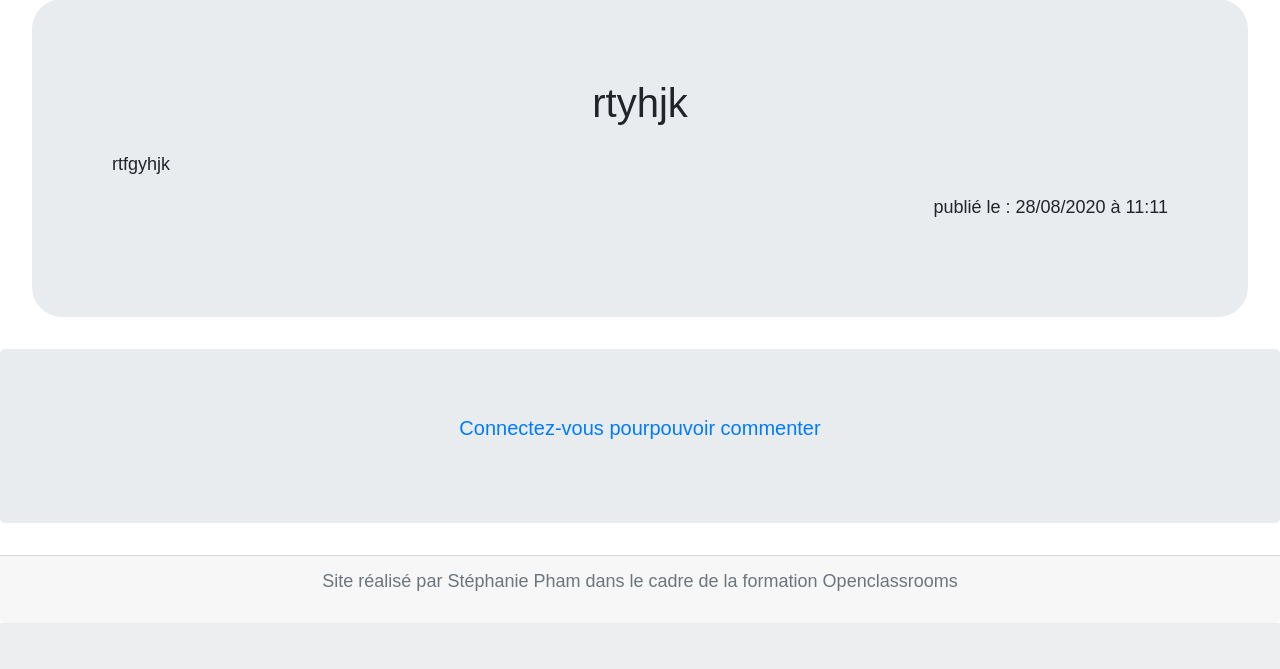
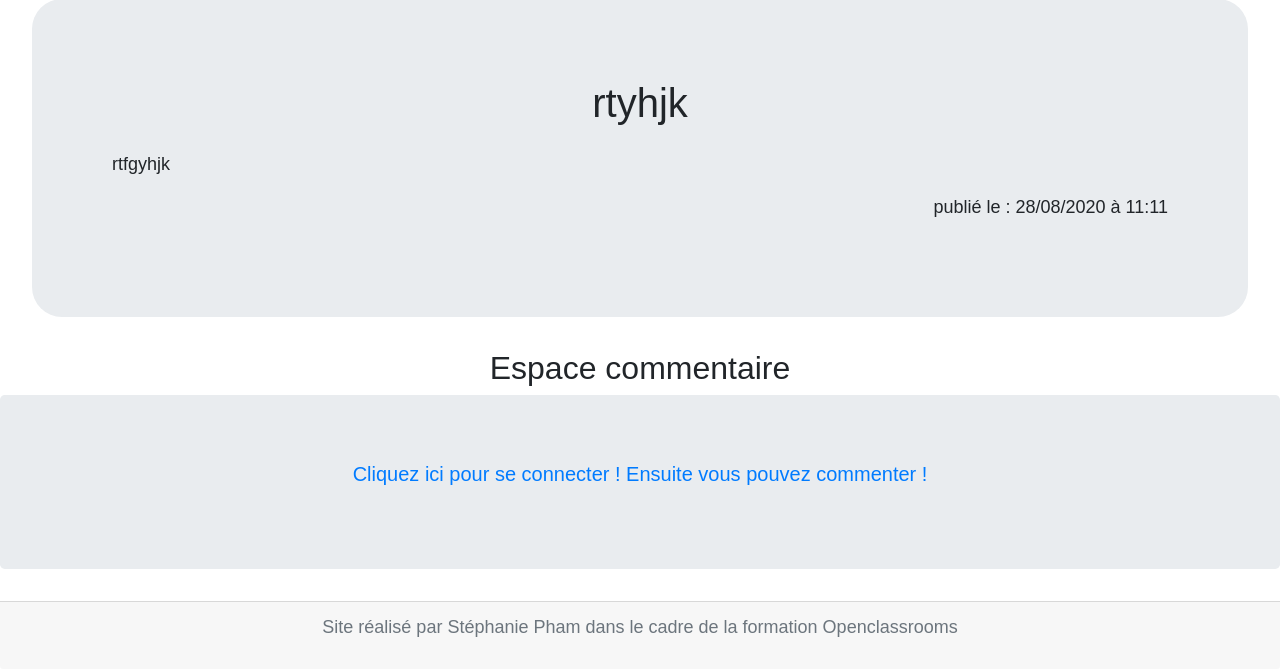
Before and after one commit to stph-phm/BlogEcrivain, a PHP site: page /index.php?action=article&id=127 in a window 1280 px wide. Shown: the part 223-892 px from the top of the page. Before the commit the page ends 846 px from the top, so only its background shows below. Run offline with PHP 8.4, Linux system fonts and the light colour scheme; data comes from the database, SQL or seed files in the repository; data that the repository does not hold is empty; a stand-in replaces the project's code that opens the database connection; some libraries are stand-ins or nearby versions.

Commit message:
Review code

```diff
--- a/view/Visitor/displayArticleView.php
+++ b/view/Visitor/displayArticleView.php
@@ -27,12 +27,11 @@
             </div>
         </div>
         <!--partArticle-->
-    </header>
+    </header><h2 class="text-center"> Espace commentaire</h2>
+
 
     <?php if ($this->isConnected) { ?>
     <section class="container">
-        <h2 class="text-center"> Espace commentaire</h2>
-
         <form class="mb-4" action="index.php?action=addComment&amp;id= <?= $article['id']?>" method="POST">
             <div class="form-group">
                 <label for="comment">Commentaire</label>
@@ -44,7 +43,7 @@
 
         <div class="jumbotron">
             <p class="lead text-center">
-                <a href="index.php?action=login" class="text-center">Connectez-vous pourpouvoir commenter</a>
+                <a href="index.php?action=login" class="text-center">Cliquez ici pour se connecter ! Ensuite vous pouvez commenter !</a>
             </p>
         </div>
 
```
